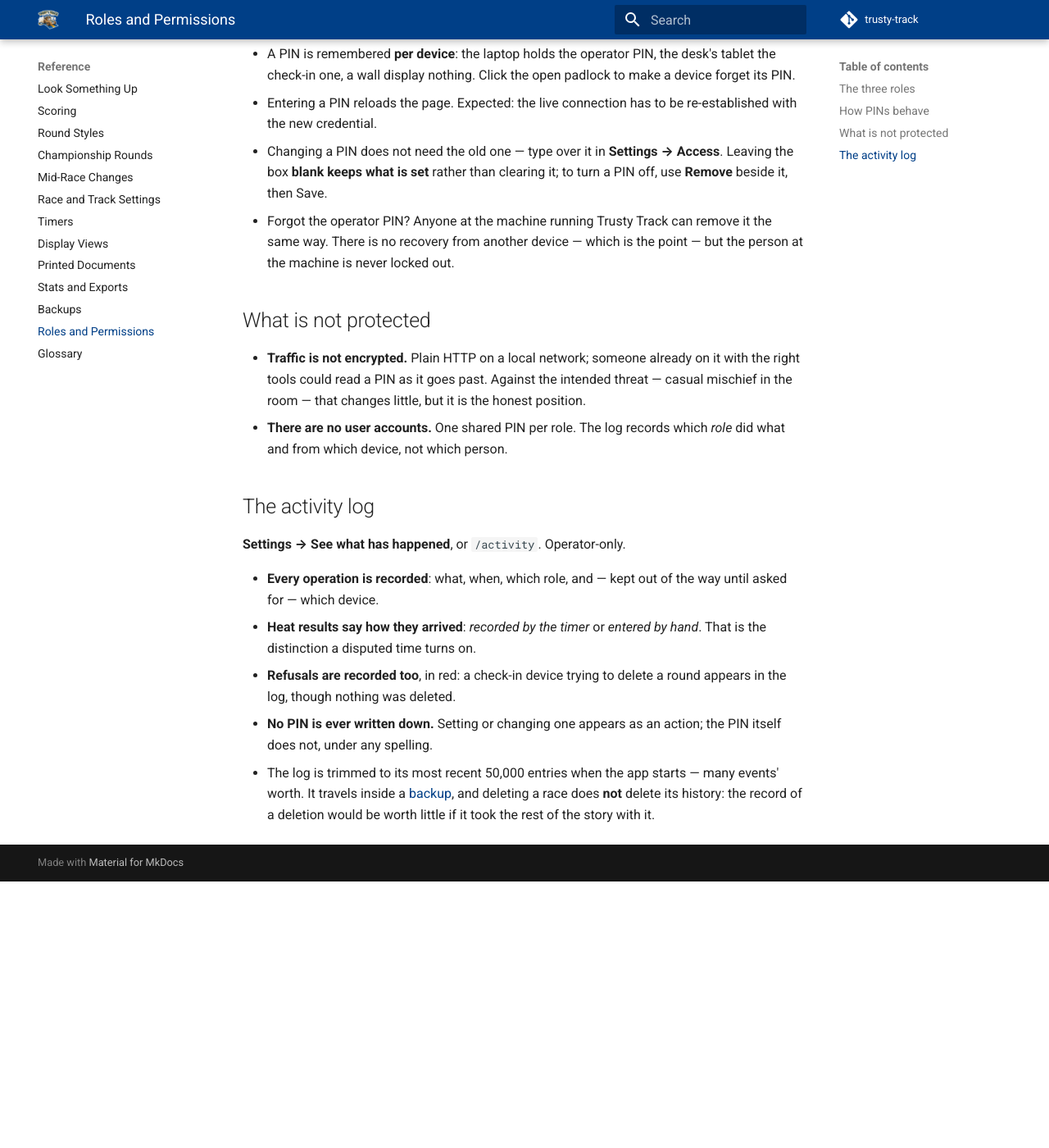
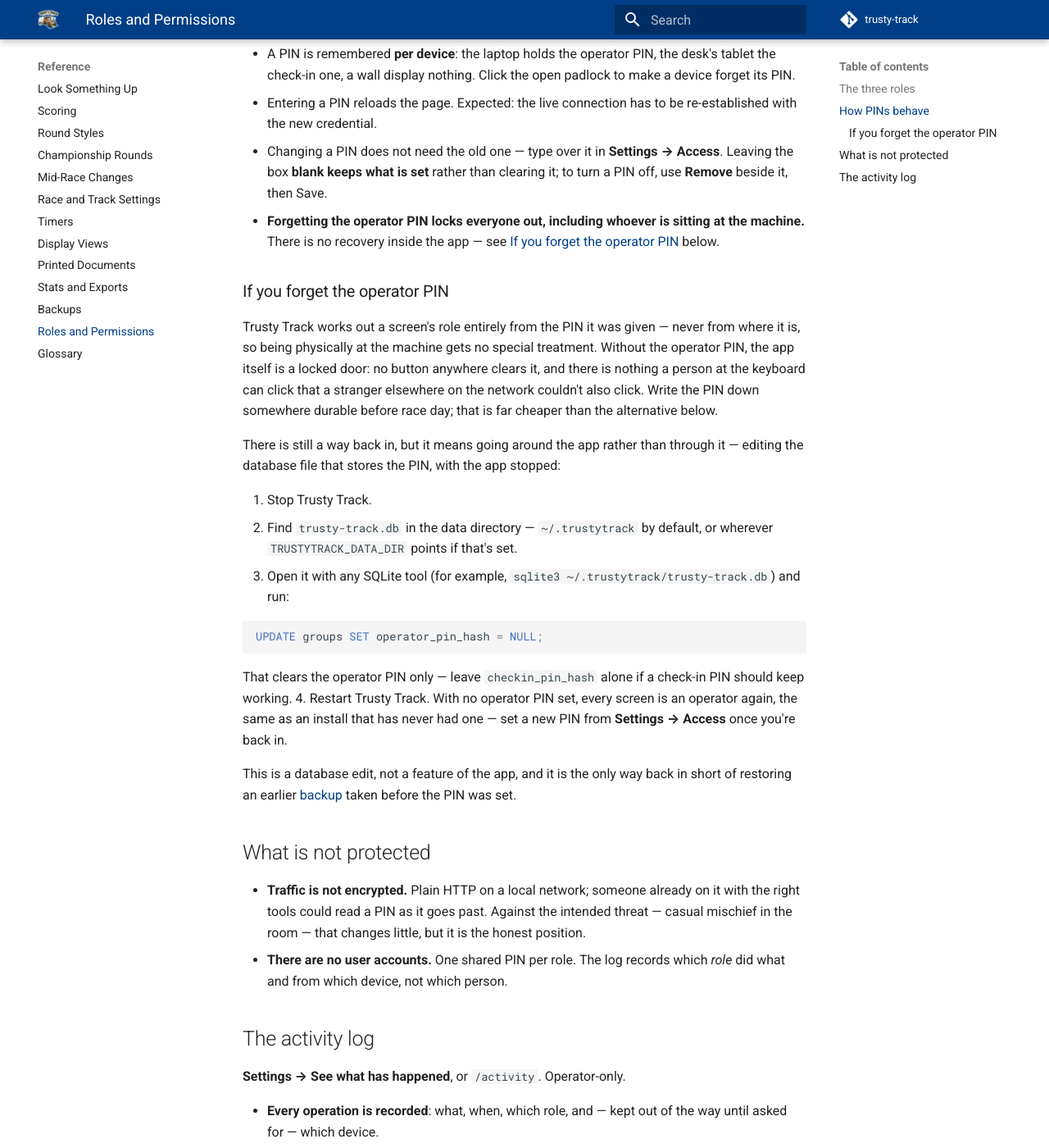
Before and after one commit to dknowles2/trusty-track, an MkDocs documentation site: the page built from docs/reference/roles-and-permissions.md, in a window 1280 px wide and 1400 px high, scrolled down 928 px. Shown: the whole window at 82% size. Built offline with MkDocs 1.6.1 and Material for MkDocs 9.7.7, drawn with Linux system fonts in a browser that asks for light colours; comment, search, counter and statistics services are not loaded; before the commit the page ends 2003 px from its top, so only the background shows below that.

Commit message:
docs: correct the PIN-recovery promise to match the code
Both pages claimed anyone at the machine running Trusty Track could
remove a forgotten operator PIN, and that the person at the machine was
never locked out. That isn't true: updateInitialConfig is
operator-only, and RolePolicyExtension resolves the caller's role
purely from the PIN header, with no allowance for localhost or
physical access. Without the current operator PIN, a caller at the
keyboard is a VIEWER exactly like anyone else on the network.

Replace the false promise with the actual last resort: stopping the
app and clearing groups.operator_pin_hash directly in trusty-track.db,
documented in roles-and-permissions.md per the docs split, with
access-and-network.md linking out to it.

Closes #406

Co-Authored-By: Claude Fable 5 <noreply@anthropic.com>

````diff
--- a/docs/reference/roles-and-permissions.md
+++ b/docs/reference/roles-and-permissions.md
@@ -35,9 +35,43 @@ who is using it:
 - Changing a PIN does not need the old one — type over it in **Settings →
   Access**. Leaving the box **blank keeps what is set** rather than
   clearing it; to turn a PIN off, use **Remove** beside it, then Save.
-- Forgot the operator PIN? Anyone at the machine running Trusty Track can
-  remove it the same way. There is no recovery from another device — which
-  is the point — but the person at the machine is never locked out.
+- **Forgetting the operator PIN locks everyone out, including whoever is
+  sitting at the machine.** There is no recovery inside the app — see
+  [If you forget the operator PIN](#if-you-forget-the-operator-pin) below.
+
+### If you forget the operator PIN
+
+Trusty Track works out a screen's role entirely from the PIN it was given —
+never from where it is, so being physically at the machine gets no special
+treatment. Without the operator PIN, the app itself is a locked door: no
+button anywhere clears it, and there is nothing a person at the keyboard can
+click that a stranger elsewhere on the network couldn't also click. Write the
+PIN down somewhere durable before race day; that is far cheaper than the
+alternative below.
+
+There is still a way back in, but it means going around the app rather than
+through it — editing the database file that stores the PIN, with the app
+stopped:
+
+1. Stop Trusty Track.
+2. Find `trusty-track.db` in the data directory — `~/.trustytrack` by
+   default, or wherever `TRUSTYTRACK_DATA_DIR` points if that's set.
+3. Open it with any SQLite tool (for example, `sqlite3
+   ~/.trustytrack/trusty-track.db`) and run:
+
+   ```sql
+   UPDATE groups SET operator_pin_hash = NULL;
+   ```
+
+   That clears the operator PIN only — leave `checkin_pin_hash` alone if a
+   check-in PIN should keep working.
+4. Restart Trusty Track. With no operator PIN set, every screen is an
+   operator again, the same as an install that has never had one — set a
+   new PIN from **Settings → Access** once you're back in.
+
+This is a database edit, not a feature of the app, and it is the only way
+back in short of restoring an earlier [backup](backups.md) taken before the
+PIN was set.
 
 ## What is not protected
 
````
Also changed, not shown: docs/access-and-network.md (+9 -4 lines).
